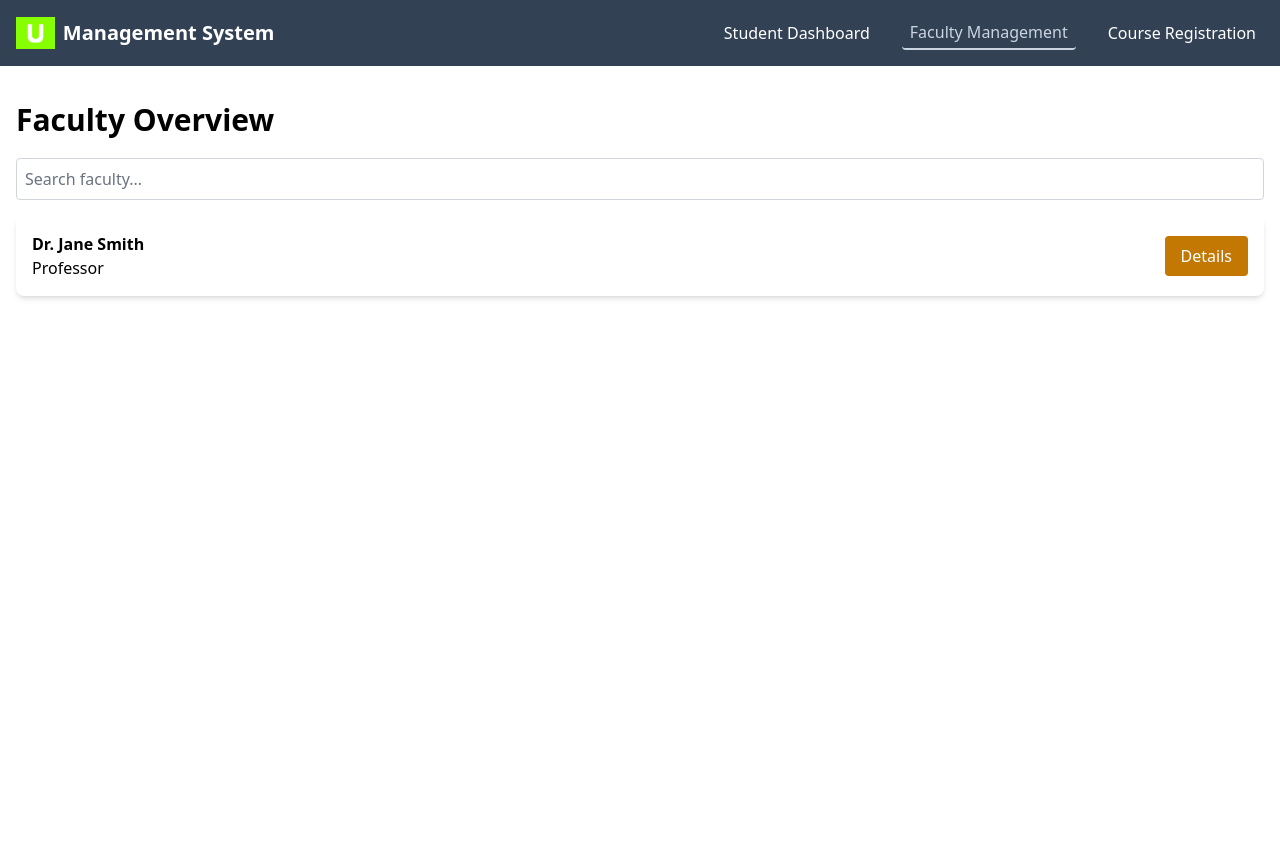
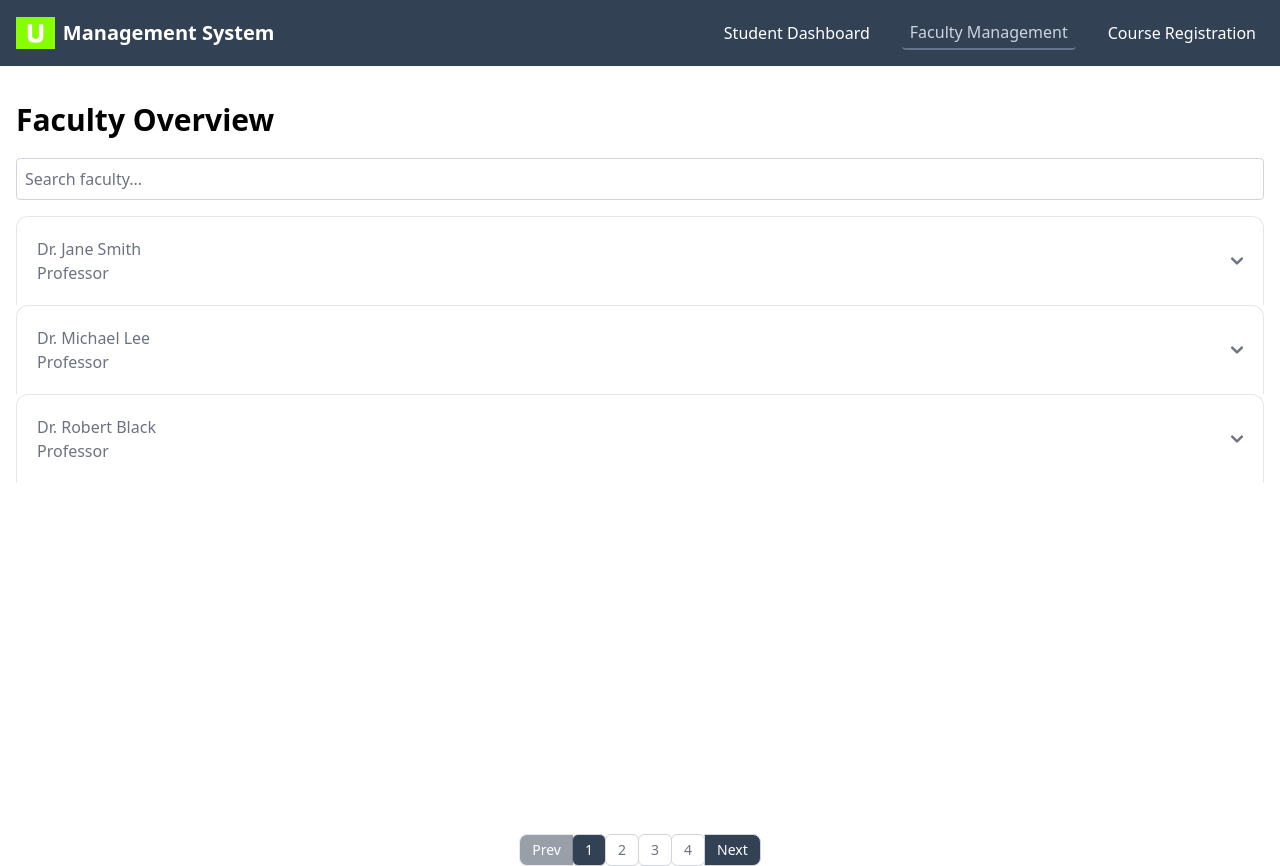
Before and after one commit to rashedevs/university-management-system, a React (Vite) app: page /faculty in a window 1280 px wide. Before the commit the page ends 800 px from the top, so only its background shows below. Built offline with nearby package versions, Linux system fonts and the light colour scheme.

Commit message:
Customized all data & pagination added into faculty overview

```diff
--- a/src/components/FacultyManagement.jsx
+++ b/src/components/FacultyManagement.jsx
@@ -5,12 +5,27 @@ const FacultyManagement = () => {
   const [searchTerm, setSearchTerm] = useState("");
   const [selectedFaculty, setSelectedFaculty] = useState(null);
 
+  // Pagination states
+  const [currentPage, setCurrentPage] = useState(1);
+  const itemsPerPage = 3;
+
+  // Filter faculty based on search term
   const filteredFaculty = facultyData.filter((faculty) =>
     faculty.name.toLowerCase().includes(searchTerm.toLowerCase())
   );
 
+  // Calculate total pages
+  const totalPages = Math.ceil(filteredFaculty.length / itemsPerPage);
+
+  // Get current faculty items for the page
+  const currentFaculty = filteredFaculty.slice(
+    (currentPage - 1) * itemsPerPage,
+    currentPage * itemsPerPage
+  );
+
   return (
-    <div className="container mx-auto p-4">
+    <div className="flex flex-col min-h-screen">
+      <div className="container mx-auto p-4 flex-grow overflow-y-auto">
         <h2 className="text-3xl font-bold py-5">Faculty Overview</h2>
         <input
           type="text"
@@ -18,36 +33,107 @@ const FacultyManagement = () => {
           className="border border-gray-300 rounded p-2 w-full"
           onChange={(e) => setSearchTerm(e.target.value)}
         />
-      <ul className="mt-4">
-        {filteredFaculty.map((faculty) => (
-          <li
-            key={faculty.id}
-            className="flex justify-between items-center p-4 bg-white shadow-md rounded-lg my-2"
+        <div className="mt-4">
+          {currentFaculty.map((faculty) => (
+            <div key={faculty.id}>
+              <h2 id={`accordion-open-heading-${faculty.id}`}>
+                <button
+                  type="button"
+                  className="flex items-center justify-between w-full p-5 font-medium text-gray-500 border border-b-0 border-gray-200 rounded-t-xl hover:bg-gray-100 gap-3"
+                  onClick={() =>
+                    setSelectedFaculty(
+                      selectedFaculty === faculty ? null : faculty
+                    )
+                  }
+                  aria-expanded={selectedFaculty === faculty}
+                  aria-controls={`accordion-open-body-${faculty.id}`}
                 >
-            <div>
-              <h3 className="font-semibold">{faculty.name}</h3>
-              <p>{faculty.designation}</p>
-            </div>
-
-            {selectedFaculty === faculty && (
-              <div className="mt-2">
+                  <span>
+                    <span className="flex items-center">{faculty.name}</span>
+                    <span className="flex items-center">
+                      {faculty.designation}
+                    </span>
+                  </span>
+                  <svg
+                    className={`w-3 h-3 transition-transform duration-200 ${
+                      selectedFaculty === faculty ? "" : "rotate-180"
+                    }`}
+                    aria-hidden="true"
+                    xmlns="http://www.w3.org/2000/svg"
+                    fill="none"
+                    viewBox="0 0 10 6"
+                  >
+                    <path
+                      stroke="currentColor"
+                      strokeLinecap="round"
+                      strokeLinejoin="round"
+                      strokeWidth="2"
+                      d="M9 5 5 1 1 5"
+                    />
+                  </svg>
+                </button>
+              </h2>
+              <div
+                id={`accordion-open-body-${faculty.id}`}
+                className={`border border-b-0 border-gray-200 ${
+                  selectedFaculty === faculty ? "block" : "hidden"
+                }`}
+                aria-labelledby={`accordion-open-heading-${faculty.id}`}
+              >
+                <div className="p-5">
                   <p>Subjects: {faculty.subjects.join(", ")}</p>
                   <p>Office Hours: {faculty.officeHours}</p>
                   <p>Contact: {faculty.contact}</p>
                 </div>
-            )}
+              </div>
+            </div>
+          ))}
+        </div>
+      </div>
+
+      {/* Fixed Pagination */}
+      <div className="flex justify-center mt-5">
+        <nav aria-label="Page navigation">
+          <ul className="inline-flex -space-x-px text-sm">
+            <li>
               <button
-              onClick={() =>
-                setSelectedFaculty(selectedFaculty === faculty ? null : faculty)
-              }
-              // className="bg-blue-800 hover:bg-blue-700 text-white rounded px-4 py-2"
-              className="bg-yellow-500 hover:bg-yellow-400 text-white rounded px-4 py-2"
+                onClick={() => setCurrentPage((prev) => Math.max(prev - 1, 1))}
+                disabled={currentPage === 1}
+                className="flex items-center justify-center px-3 h-8 ms-0 leading-tight text-white bg-slate-700 border border-e-0 border-gray-300 rounded-s-lg hover:bg-slate-600 disabled:opacity-50"
               >
-              Details
+                Prev
+              </button>
+            </li>
+
+            {Array.from({ length: totalPages }, (_, index) => (
+              <li key={index}>
+                <button
+                  onClick={() => setCurrentPage(index + 1)}
+                  className={`flex items-center justify-center px-3 h-8 leading-tight border border-gray-300 rounded-md ${
+                    currentPage === index + 1
+                      ? "text-white bg-slate-700 hover:bg-slate-600"
+                      : "text-gray-500 bg-white hover:bg-gray-100"
+                  }`}
+                >
+                  {index + 1}
                 </button>
               </li>
             ))}
+
+            <li>
+              <button
+                onClick={() =>
+                  setCurrentPage((prev) => Math.min(prev + 1, totalPages))
+                }
+                disabled={currentPage === totalPages}
+                className="flex items-center justify-center px-3 h-8 leading-tight text-white bg-slate-700 border border-gray-300 rounded-e-lg hover:bg-slate-600 disabled:opacity-50"
+              >
+                Next
+              </button>
+            </li>
           </ul>
+        </nav>
+      </div>
     </div>
   );
 };
--- a/src/components/Navbar.jsx
+++ b/src/components/Navbar.jsx
@@ -62,7 +62,7 @@ const Navbar = () => {
               to="/"
               className={({ isActive }) =>
                 isActive
-                  ? "text-slate-300 hover:bg-slate-600 px-2 py-1 rounded border-b-2 border-slate-300 transition duration-300"
+                  ? "text-slate-300 hover:bg-slate-600 px-2 py-1 rounded border-b-2 border-slate-500 transition duration-300"
                   : "text-white hover:bg-slate-600 px-2 py-1 rounded"
               }
             >
@@ -72,7 +72,7 @@ const Navbar = () => {
               to="/faculty"
               className={({ isActive }) =>
                 isActive
-                  ? "text-slate-300 hover:bg-slate-600 px-2 py-1 rounded border-b-2 border-slate-300 transition duration-300"
+                  ? "text-slate-300 hover:bg-slate-600 px-2 py-1 rounded border-b-2 border-slate-500 transition duration-300"
                   : "text-white hover:bg-slate-600 px-2 py-1 rounded"
               }
             >
@@ -82,7 +82,7 @@ const Navbar = () => {
               to="/register"
               className={({ isActive }) =>
                 isActive
-                  ? "text-slate-300 hover:bg-slate-600 px-2 py-1 rounded border-b-2 border-slate-300 transition duration-300"
+                  ? "text-slate-300 hover:bg-slate-600 px-2 py-1 rounded border-b-2 border-slate-500 transition duration-300"
                   : "text-white hover:bg-slate-600 px-2 py-1 rounded"
               }
             >
--- a/src/data/courses.json
+++ b/src/data/courses.json
@@ -1,9 +1,72 @@
 [
   {
     "id": 1,
-    "name": "Course 1",
+    "name": "Introduction to Programming",
     "professor": "Dr. Jane Smith",
     "schedule": "Mon & Wed 10 AM - 11:30 AM",
-    "image": "/images/courses/course1.jpg"
+    "image": "/images/courses/programming.jpg"
+  },
+  {
+    "id": 2,
+    "name": "Introduction to Computer Science",
+    "professor": "Dr. John Doe",
+    "schedule": "Tue & Thu 9 AM - 10:30 AM",
+    "image": "/images/courses/computer_science.jpg"
+  },
+  {
+    "id": 3,
+    "name": "Fundamentals of Psychology",
+    "professor": "Dr. Emily Green",
+    "schedule": "Mon & Wed 11 AM - 12:30 PM",
+    "image": "/images/courses/psychology.jpg"
+  },
+  {
+    "id": 4,
+    "name": "Linear Algebra",
+    "professor": "Dr. Michael Lee",
+    "schedule": "Mon & Wed 2 PM - 3:30 PM",
+    "image": "/images/courses/linear_algebra.jpg"
+  },
+  {
+    "id": 5,
+    "name": "Organic Chemistry",
+    "professor": "Dr. Lisa White",
+    "schedule": "Tue & Thu 1 PM - 2:30 PM",
+    "image": "/images/courses/organic_chemistry.jpg"
+  },
+  {
+    "id": 6,
+    "name": "Introduction to Philosophy",
+    "professor": "Dr. Sarah Brown",
+    "schedule": "Fri 10 AM - 12 PM",
+    "image": "/images/courses/philosophy.jpg"
+  },
+  {
+    "id": 7,
+    "name": "Macroeconomics",
+    "professor": "Dr. Robert Black",
+    "schedule": "Tue & Thu 3 PM - 4:30 PM",
+    "image": "/images/courses/macroeconomics.jpg"
+  },
+  {
+    "id": 8,
+    "name": "World History",
+    "professor": "Dr. Katherine Davis",
+    "schedule": "Mon & Wed 1 PM - 2:30 PM",
+    "image": "/images/courses/world_history.jpg"
+  },
+  {
+    "id": 9,
+    "name": "Digital Marketing",
+    "professor": "Dr. William Taylor",
+    "schedule": "Fri 9 AM - 11 AM",
+    "image": "/images/courses/digital_marketing.jpg"
+  },
+  {
+    "id": 10,
+    "name": "Data Structures and Algorithms",
+    "professor": "Dr. Laura Wilson",
+    "schedule": "Tue & Thu 10 AM - 11:30 AM",
+    "image": "/images/courses/data_structures.jpg"
   }
 ]
--- a/src/data/faculty.json
+++ b/src/data/faculty.json
@@ -3,9 +3,90 @@
     "id": 1,
     "name": "Dr. Jane Smith",
     "designation": "Professor",
-    "subjects": ["Math", "Physics"],
-    "officeHours": "10 AM - 12 PM",
+    "subjects": ["Introduction to Programming", "Physics"],
+    "officeHours": "Mon & Wed 10 AM - 12 PM",
     "contact": "jane.smith@university.edu",
     "image": "/images/faculty/jane-smith.jpg"
+  },
+  {
+    "id": 2,
+    "name": "Dr. Michael Lee",
+    "designation": "Professor",
+    "subjects": ["Linear Algebra", "Calculus"],
+    "officeHours": "Tue & Thu 2 PM - 4 PM",
+    "contact": "michael.lee@university.edu",
+    "image": "/images/faculty/michael-lee.jpg"
+  },
+  {
+    "id": 3,
+    "name": "Dr. Robert Black",
+    "designation": "Professor",
+    "subjects": ["Macroeconomics", "Microeconomics"],
+    "officeHours": "Tue & Thu 9 AM - 11 AM",
+    "contact": "robert.black@university.edu",
+    "image": "/images/faculty/robert-black.jpg"
+  },
+  {
+    "id": 4,
+    "name": "Dr. Laura Wilson",
+    "designation": "Professor",
+    "subjects": ["Data Structures and Algorithms", "Software Engineering"],
+    "officeHours": "Tue & Thu 12 PM - 2 PM",
+    "contact": "laura.wilson@university.edu",
+    "image": "/images/faculty/laura-wilson.jpg"
+  },
+  {
+    "id": 5,
+    "name": "Dr. Emily Green",
+    "designation": "Assistant Professor",
+    "subjects": ["Fundamentals of Psychology", "Behavioral Science"],
+    "officeHours": "Mon & Wed 1 PM - 3 PM",
+    "contact": "emily.green@university.edu",
+    "image": "/images/faculty/emily-green.jpg"
+  },
+  {
+    "id": 6,
+    "name": "Dr. Sarah Brown",
+    "designation": "Assistant Professor",
+    "subjects": ["Introduction to Philosophy", "Ethics"],
+    "officeHours": "Fri 1 PM - 3 PM",
+    "contact": "sarah.brown@university.edu",
+    "image": "/images/faculty/sarah-brown.jpg"
+  },
+  {
+    "id": 7,
+    "name": "Dr. William Taylor",
+    "designation": "Assistant Professor",
+    "subjects": ["Digital Marketing", "Marketing Strategy"],
+    "officeHours": "Fri 11 AM - 1 PM",
+    "contact": "william.taylor@university.edu",
+    "image": "/images/faculty/william-taylor.jpg"
+  },
+  {
+    "id": 8,
+    "name": "Dr. John Doe",
+    "designation": "Associate Professor",
+    "subjects": ["Introduction to Computer Science", "Artificial Intelligence"],
+    "officeHours": "Tue & Thu 11 AM - 1 PM",
+    "contact": "john.doe@university.edu",
+    "image": "/images/faculty/john-doe.jpg"
+  },
+  {
+    "id": 9,
+    "name": "Dr. Lisa White",
+    "designation": "Associate Professor",
+    "subjects": ["Organic Chemistry", "Biochemistry"],
+    "officeHours": "Mon & Wed 12 PM - 2 PM",
+    "contact": "lisa.white@university.edu",
+    "image": "/images/faculty/lisa-white.jpg"
+  },
+  {
+    "id": 10,
+    "name": "Dr. Katherine Davis",
+    "designation": "Associate Professor",
+    "subjects": ["World History", "Modern History"],
+    "officeHours": "Mon & Wed 2 PM - 4 PM",
+    "contact": "katherine.davis@university.edu",
+    "image": "/images/faculty/katherine-davis.jpg"
   }
 ]
```
Also changed, not shown: src/components/StudentDashboard.jsx (+5 -5 lines), src/data/students.json (+39 -5 lines). Lines whose indentation alone changed are shown as unchanged.
